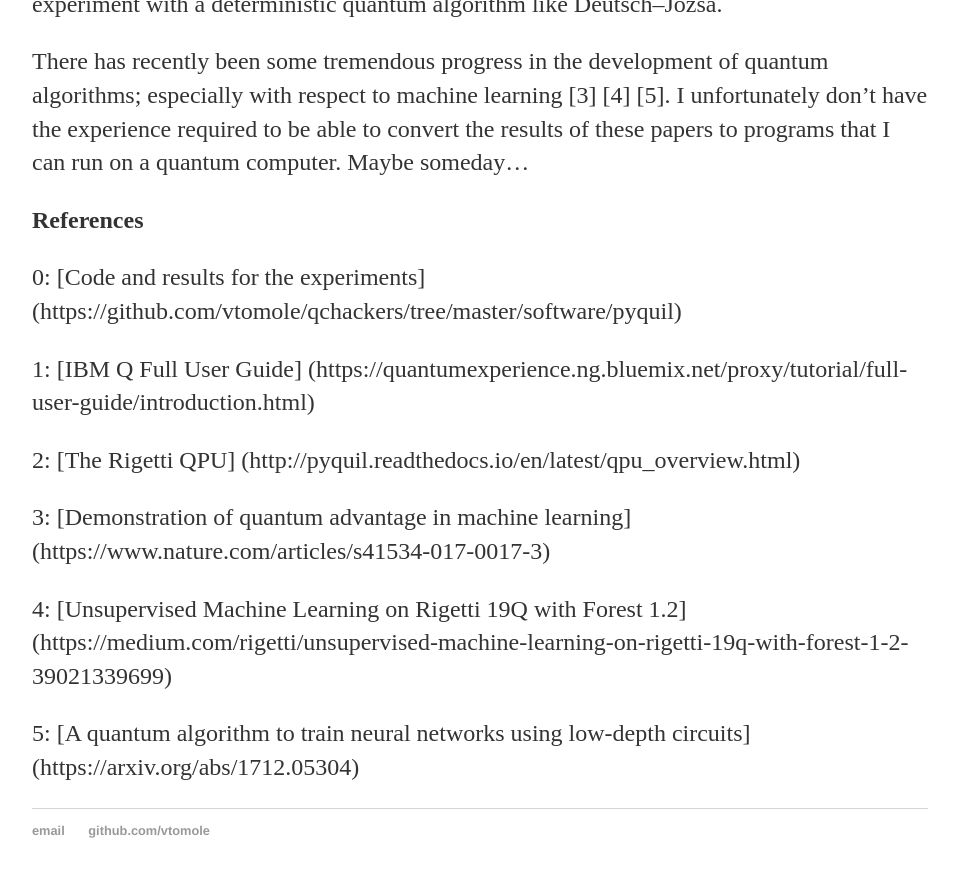
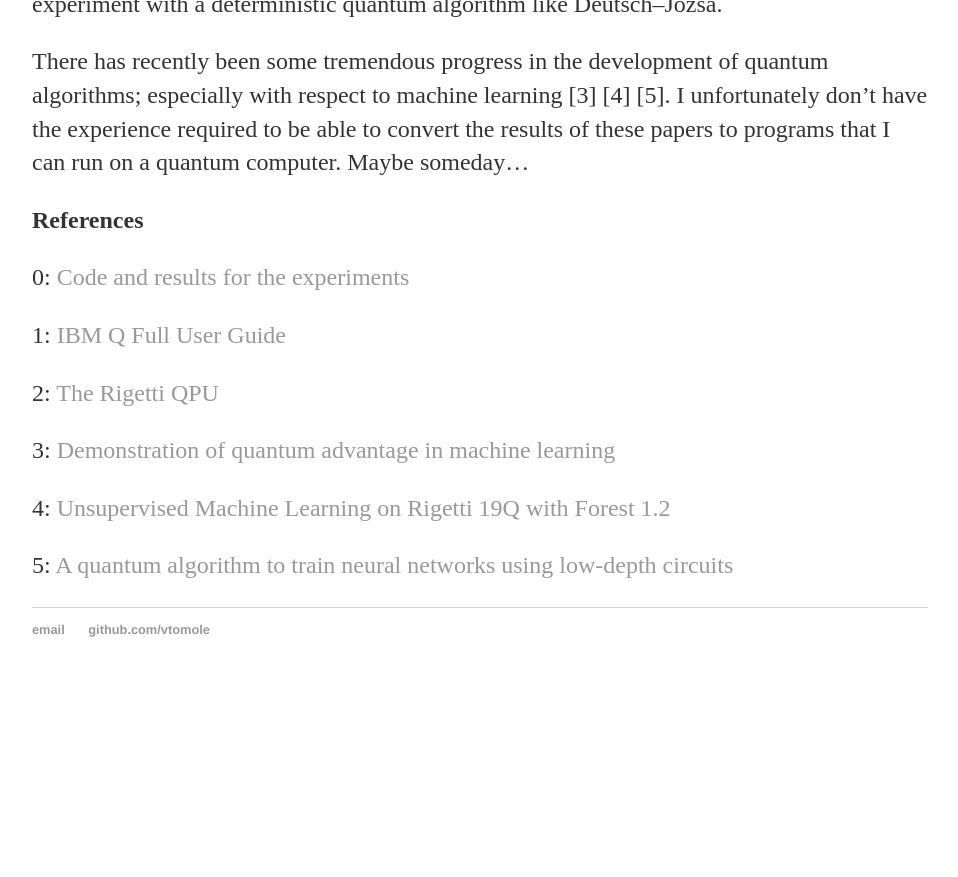
Before and after one commit to vtomole/vtomole.github.io, a Jekyll site: the page built from _posts/2018-01-06-QPU-Post.md, in a window 1280 px wide and 900 px high, scrolled down 1248 px. Shown: the top 877 px of the window, without its empty margins (160-1118 px from the left). Built offline with Jekyll 4.4.1, drawn with Linux system fonts in a browser that asks for light colours; after the commit the page ends 1947 px from its top, so only the background shows below that; some of the changed lines change nothing that is shown.

Commit message:
links again

```diff
--- a/_posts/2018-01-06-QPU-Post.md
+++ b/_posts/2018-01-06-QPU-Post.md
@@ -29,14 +29,27 @@
 
 **References**
 
-0: [Code and results for the experiments] (https://github.com/vtomole/qchackers/tree/master/software/pyquil)
+0: [Code and results for the experiments]
 
-1: [IBM Q Full User Guide] (https://quantumexperience.ng.bluemix.net/proxy/tutorial/full-user-guide/introduction.html)
+1: [IBM Q Full User Guide]
 
-2: [The Rigetti QPU] (http://pyquil.readthedocs.io/en/latest/qpu_overview.html)
+2: [The Rigetti QPU]
 
-3: [Demonstration of quantum advantage in machine learning] (https://www.nature.com/articles/s41534-017-0017-3)
+3: [Demonstration of quantum advantage in machine learning]
 
-4: [Unsupervised Machine Learning on Rigetti 19Q with Forest 1.2] (https://medium.com/rigetti/unsupervised-machine-learning-on-rigetti-19q-with-forest-1-2-39021339699)
+4: [Unsupervised Machine Learning on Rigetti 19Q with Forest 1.2]
 
-5: [A quantum algorithm to train neural networks using low-depth circuits] (https://arxiv.org/abs/1712.05304)
+5: [A quantum algorithm to train neural networks using low-depth circuits]
+
+
+[Code and results for the experiments]: https://github.com/vtomole/qchackers/tree/master/software/pyquil
+
+[IBM Q Full User Guide]: https://quantumexperience.ng.bluemix.net/proxy/tutorial/full-user-guide/introduction.html
+
+[The Rigetti QPU]: http://pyquil.readthedocs.io/en/latest/qpu_overview.html
+
+[Demonstration of quantum advantage in machine learning]: https://www.nature.com/articles/s41534-017-0017-3
+
+[Unsupervised Machine Learning on Rigetti 19Q with Forest 1.2]: https://medium.com/rigetti/unsupervised-machine-learning-on-rigetti-19q-with-forest-1-2-39021339699
+
+[A quantum algorithm to train neural networks using low-depth circuits]: https://arxiv.org/abs/1712.05304
```
